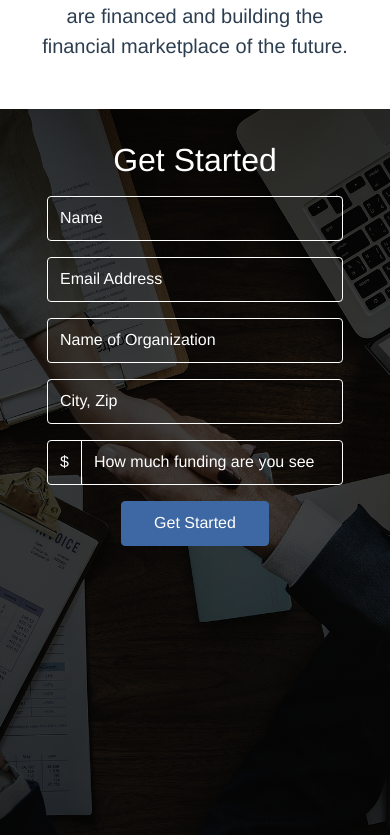
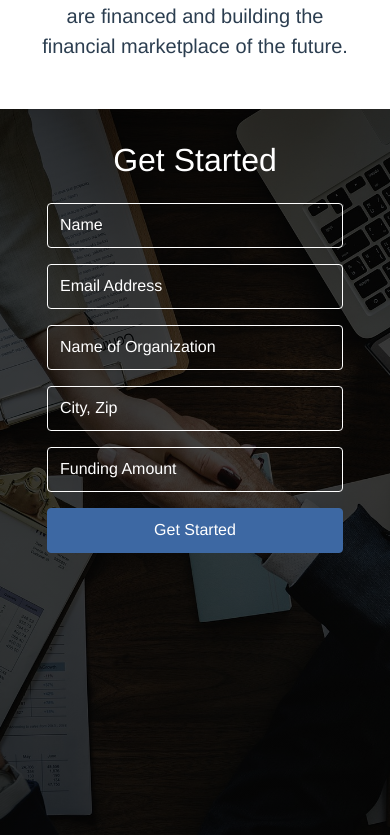
Before and after one commit to chris8grant/crxsolutions, a Vue app: page / in a window 390 px wide. Shown: the part 2649-3484 px from the top of the page. Built offline with nearby package versions, Linux system fonts and the light colour scheme.

Commit message:
updated responsiveness of get started area

```diff
--- a/src/components/HelloWorld.vue
+++ b/src/components/HelloWorld.vue
@@ -42,24 +42,19 @@
       </div>
     </div>
     <div class="container-fluid p-5" id="get-started">
-      <div class="container p-5">
+      <div class="p-5">
         <h2 class="t text-white">Get Started</h2>
-        <div class="container" id="get-started-form-container">
-          <form class="form-group mt-3 email-input" action="https://formspree.io/cgranted@stanford.edu"
+        <!-- <div class="container" id="get-started-form-container"> -->
+          <form class="form-group email-input row justify-content-md-center" action="https://formspree.io/cgranted@stanford.edu"
         method="POST">
-            <input type="text" class="form-control mb-3 transparent" name="name" placeholder="Name">
-            <input type="email" class="form-control mb-3 transparent" name="email" placeholder="Email Address">
-            <input type="text" class="form-control mb-3 transparent" name="organization" placeholder="Name of Organization">
-            <input type="text" class="form-control mb-3 transparent" name="location" placeholder="City, Zip">
-            <div class="input-group mb-3">
-              <div class="input-group-prepend">
-                <span class="input-group-text transparent">$</span>
-              </div>
-              <input type="number" class="form-control transparent" name="funding" @focus="funding = 10000" v-model="funding" placeholder="How much funding are you seeking?">
-            </div>
-            <input type="submit" class="btn btn-primary" id="get-started-btn" value="Get Started">
+            <input type="text" class="form-control mb-3 transparent col-xs-12 col-md-8" name="name" placeholder="Name">
+            <input type="email" class="form-control mb-3 transparent col-xs-12 col-md-8 " name="email" placeholder="Email Address">
+            <input type="text" class="form-control mb-3 transparent col-xs-12 col-md-8" name="organization" placeholder="Name of Organization">
+            <input type="text" class="form-control mb-3 transparent col-xs-12 col-md-8" name="location" placeholder="City, Zip">
+            <input type="number" class="form-control transparent mb-3 col-xs-12 col-md-8" name="funding" @focus="funding = 10000" v-model="funding" placeholder="Funding Amount">
+            <input type="submit" class="btn btn-primary col-xs-12 col-md-5" id="get-started-btn" value="Get Started">
           </form>
-        </div>
+        <!-- </div> -->
       </div>
     </div>
     <div class="container-fluid p-5" id="team">
@@ -122,12 +117,11 @@ export default {
   font-weight: 500;
 }
 
-#get-started-form-container {
+/* #get-started-form-container {
   width: 75%;
-}
+} */
 
 #get-started-btn {
-  width: 30%;
   height: 45px;
   background: #3D68A3;
   border: 1px solid #3D68A3;
@@ -205,12 +199,9 @@ export default {
   .p-5 {
     padding: 1rem!important;
   }
-  #get-started-form-container {
+  /* #get-started-form-container {
     width: 100%;
-  }
-  #get-started-btn {
-    width: 50%;
-  }
+  } */
 }
 
 </style>
```
Also changed, not shown: 9 other files (tests, documents, lock files or other folders).
